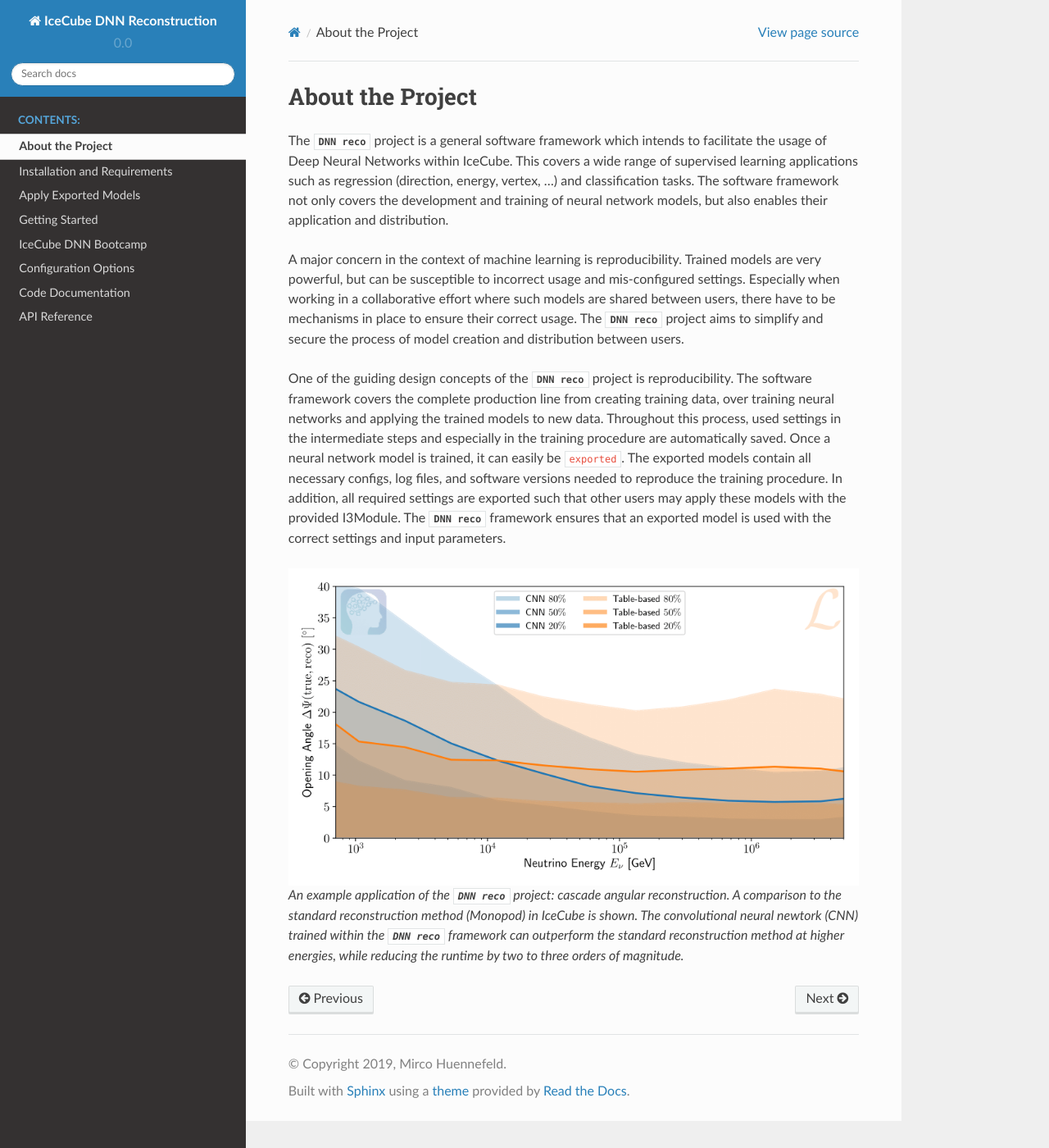
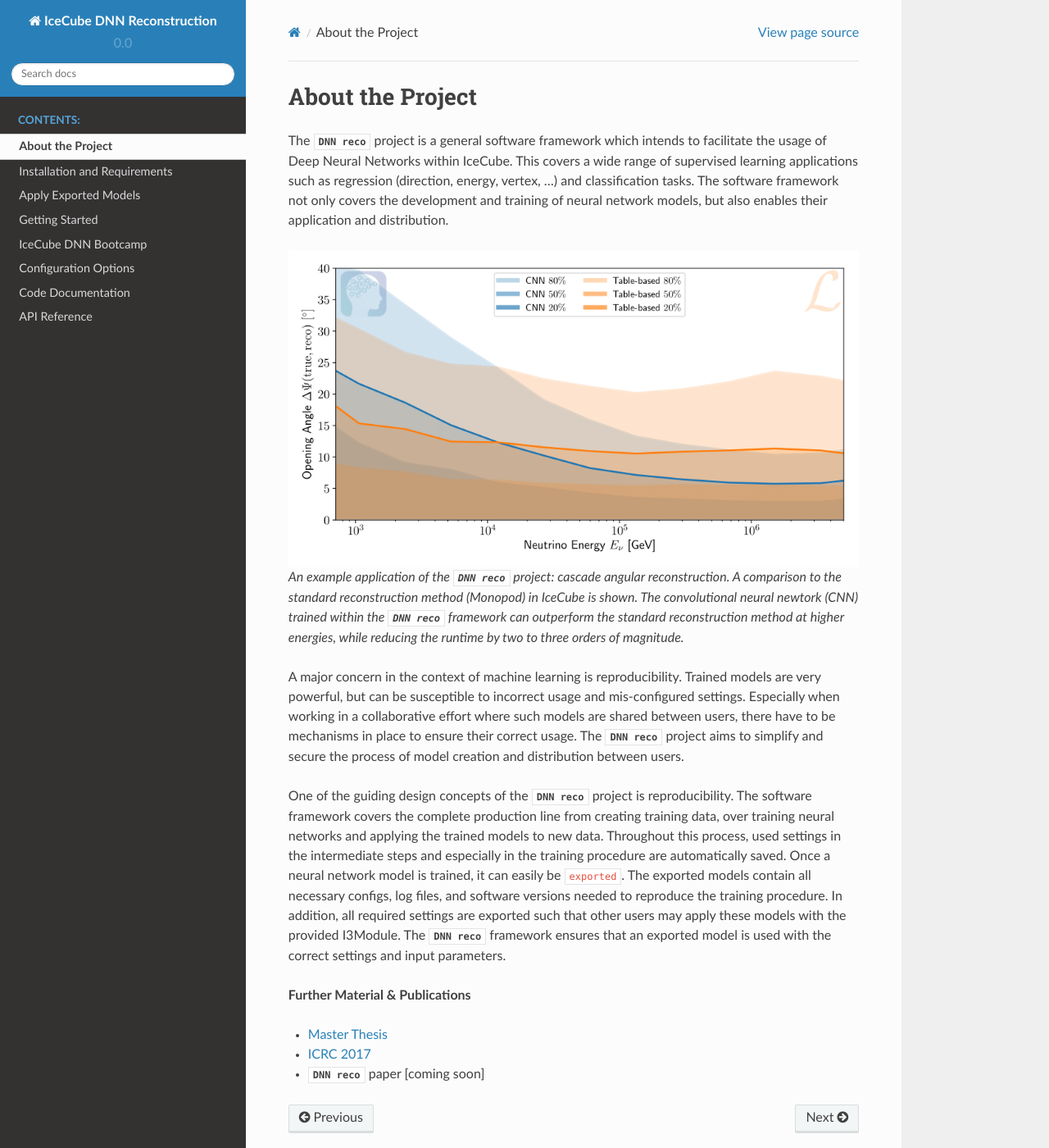
Before and after one commit to icecube/dnn_reco, a Sphinx documentation site: the page built from docs/source/pages/about.rst, in a window 1280 px wide and 1400 px high. Shown: the whole window at 82% size. Built offline with Sphinx 7.4.7 and the Read the Docs theme 2.0.0, drawn with Linux system fonts in a browser that asks for light colours; some of the changed lines change nothing that is shown.

Commit message:
docs: added links to further material

```diff
--- a/docs/source/pages/about.rst
+++ b/docs/source/pages/about.rst
@@ -8,6 +8,16 @@ facilitate the usage of Deep Neural Networks within IceCube.
 This covers a wide range of supervised learning applications such as regression (direction, energy, vertex, ...) and classification tasks.
 The software framework not only covers the development and training of neural
 network models, but also enables their application and distribution.
+
+.. figure:: figures/angular_resolution-1.png
+
+    An example application of the |dnn_reco| project:
+    cascade angular reconstruction.
+    A comparison to the standard reconstruction method (Monopod)
+    in IceCube is shown.
+    The convolutional neural newtork (CNN) trained within the |dnn_reco|
+    framework can outperform the standard reconstruction method at higher
+    energies, while reducing the runtime by two to three orders of magnitude.
 
 A major concern in the context of machine learning is reproducibility.
 Trained models are very powerful, but can be susceptible to incorrect usage
@@ -33,15 +43,13 @@ apply these models with the provided I3Module.
 The |dnn_reco| framework ensures that an exported model is used with the
 correct settings and input parameters.
 
-.. figure:: figures/angular_resolution-1.png
+**Further Material & Publications**
 
-    An example application of the |dnn_reco| project:
-    cascade angular reconstruction.
-    A comparison to the standard reconstruction method (Monopod)
-    in IceCube is shown.
-    The convolutional neural newtork (CNN) trained within the |dnn_reco|
-    framework can outperform the standard reconstruction method at higher
-    energies, while reducing the runtime by two to three orders of magnitude.
+* `Master Thesis <https://icecube.wisc.edu/~mhuennefeld/DNNreco/wikipage/material/MasterThesis.pdf>`_
+
+* `ICRC 2017 <https://pos.sissa.it/cgi-bin/reader/contribution.cgi?id=PoS(ICRC2017)1057>`_
+
+* |dnn_reco| paper [coming soon]
 
 .. fad
     .. figure:: figures/runtime-1.png
```
